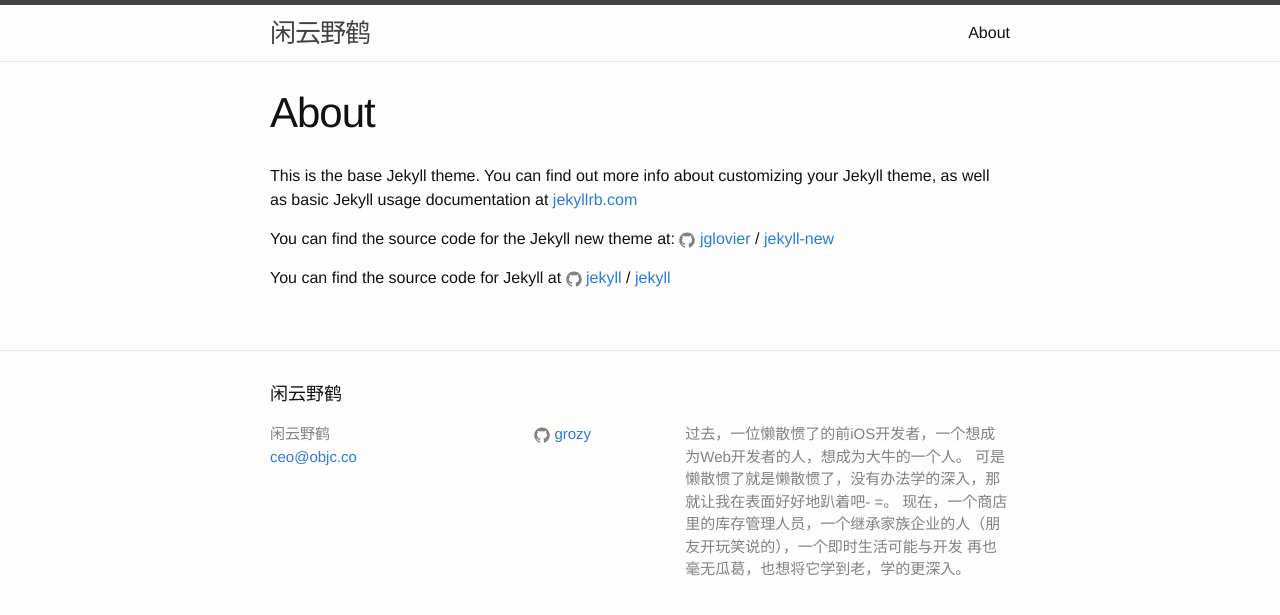
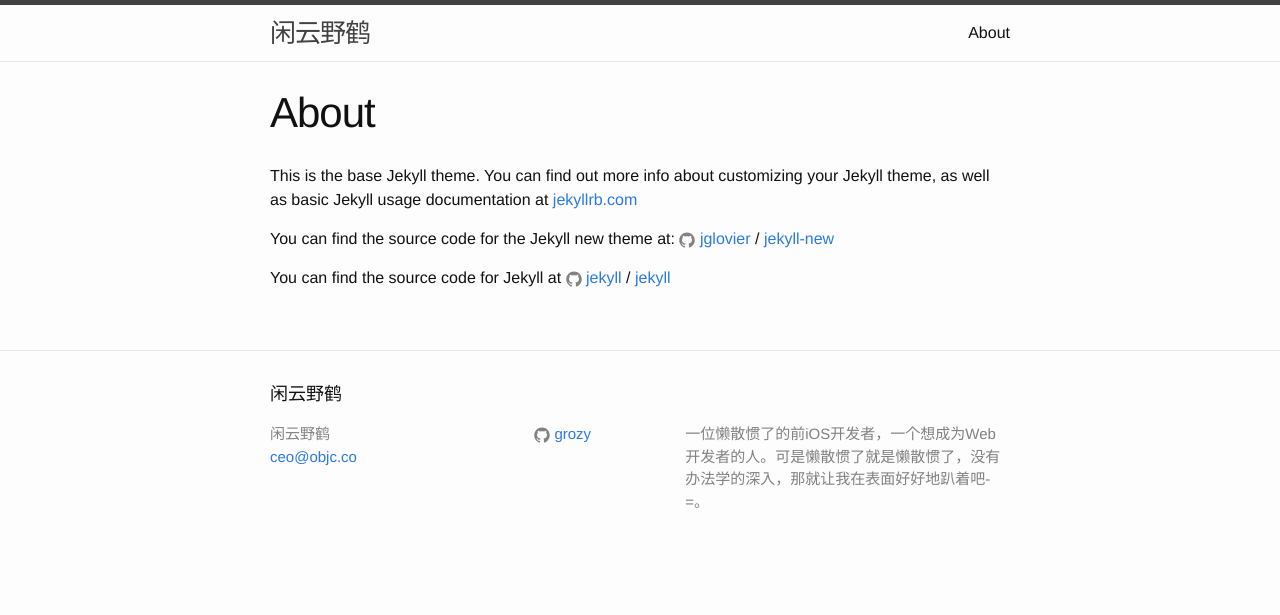
Before and after one commit to MotoSc/blog, a Jekyll site: the page built from about.md, in a window 1280 px wide. Shown: the top 615 px of the page. Built offline with Jekyll 4.4.1, drawn with Linux system fonts in a browser that asks for light colours.

Commit message:
更新描述

```diff
--- a/_config.yml
+++ b/_config.yml
@@ -9,11 +9,8 @@
 title: 闲云野鹤
 email: ceo@objc.co
 description: > # this means to ignore newlines until "baseurl:"
-  过去，一位懒散惯了的前iOS开发者，一个想成为Web开发者的人，想成为大牛的一个人。
-  可是懒散惯了就是懒散惯了，没有办法学的深入，那就让我在表面好好地趴着吧- =。
-
-  现在，一个商店里的库存管理人员，一个继承家族企业的人（朋友开玩笑说的），一个即时生活可能与开发
-  再也毫无瓜葛，也想将它学到老，学的更深入。
+  一位懒散惯了的前iOS开发者，一个想成为Web开发者的人。可是懒散惯了就是懒散惯了，没有
+  办法学的深入，那就让我在表面好好地趴着吧- =。
 baseurl: "" # the subpath of your site, e.g. /blog
 keep_files: [".git", "CNAME"]
 url: "http://objc.co" # the base hostname & protocol for your site
```
